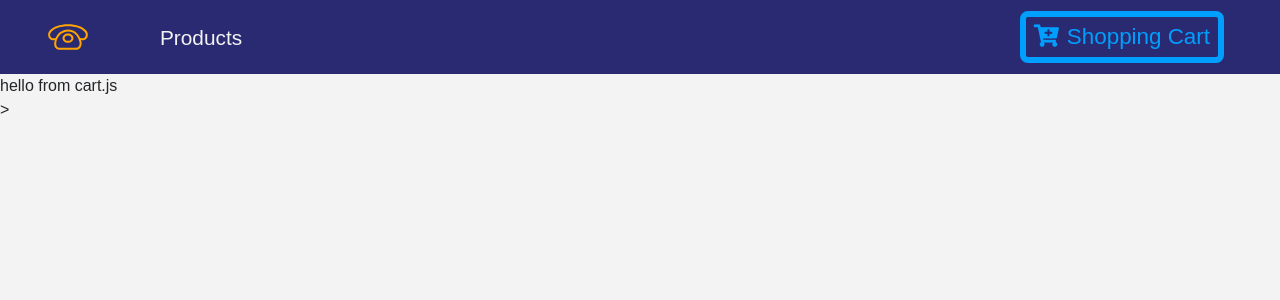
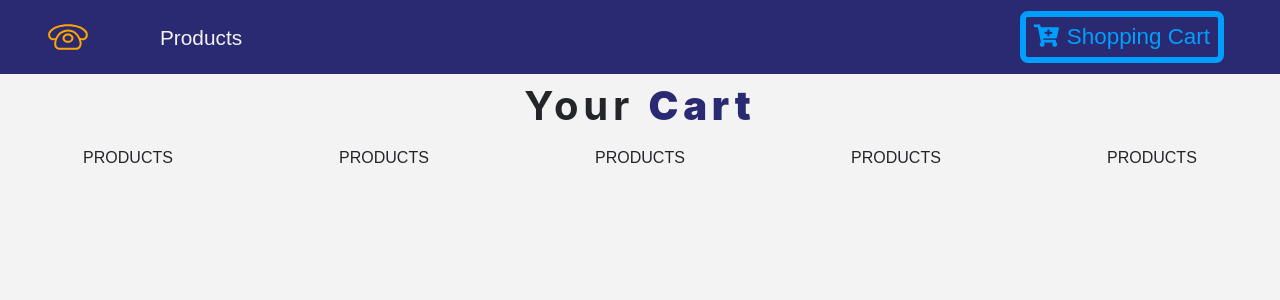
Before and after one commit to treygithub/react-store, a React (Create React App) app: page /cart in a window 1280 px wide. Shown: the top 300 px of the page. Built offline with nearby package versions, Linux system fonts and the light colour scheme.

Commit message:
setting up cart foldfer

```diff
--- a/src/App.js
+++ b/src/App.js
@@ -5,7 +5,7 @@
 import Navbar from './components/Navbar';
 import ProductList from './components/ProductList';
 import Details from './components/Details';
-import Cart from './components/Cart';
+import Cart from './components/Cart/';
 import Default from './components/Default';
 import Modal from './components/Modal';
 
@@ -20,7 +20,7 @@
           <Route path="/cart" component={Cart}/>
           <Route component={Default}/>
         </Switch>
-        <Modal/>>
+        <Modal/>
       </React.Fragment>
     );
   }
--- a/src/components/Cart.js
+++ /dev/null
@@ -1,11 +0,0 @@
-import React, { Component } from 'react'
-
-export default class Cart extends Component {
-  render() {
-    return (
-      <div>
-        hello from cart.js
-      </div>
-    )
-  }
-}
--- /dev/null
+++ b/src/components/Cart/Cart.js
@@ -0,0 +1,15 @@
+import React, { Component } from 'react';
+import Title from '../Title';
+import CartColumns from './CartColumns';
+
+
+export default class Cart extends Component {
+  render() {
+    return (
+      <section>
+        <Title name="your" title="cart"/>
+        <CartColumns/>
+      </section>
+    )
+  }
+}
--- /dev/null
+++ b/src/components/Cart/CartColumns.js
@@ -0,0 +1,25 @@
+import React from 'react';
+
+export default function CartColumns() {
+    return (
+      <div className="container-fluid text-center d-none d-lg-block">
+        <div className="row">
+            <div className="col-10 mx-auto col-lg-2">
+                <p className="text-uppercase">Products</p>
+            </div>
+            <div className="col-10 mx-auto col-lg-2">
+                <p className="text-uppercase">Products</p>
+            </div>
+            <div className="col-10 mx-auto col-lg-2">
+                <p className="text-uppercase">Products</p>
+            </div>
+            <div className="col-10 mx-auto col-lg-2">
+                <p className="text-uppercase">Products</p>
+            </div>
+            <div className="col-10 mx-auto col-lg-2">
+                <p className="text-uppercase">Products</p>
+            </div>
+        </div>
+      </div>
+    )
+  }
--- /dev/null
+++ b/src/components/Cart/package.json
@@ -0,0 +1,3 @@
+{
+    "main":"Cart.js"
+}
--- a/src/context.js
+++ b/src/context.js
@@ -10,7 +10,10 @@
         detailProduct: detailProduct,
         cart:[],
         modalOpen:false,
-        modalProduct:detailProduct
+        modalProduct:detailProduct,
+        cartSubTotal:0,
+        cartTax: 0,
+        cartTotal:0,
     }
 componentDidMount(){
 this.setProducts();
@@ -64,6 +67,20 @@
     return {modalOpen:false}
   })
 }
+
+increment = (id) =>{
+  console.log('increated by one' );
+}
+
+decrement = (id) =>{
+  console.log('decreated by one' );
+}
+deleteItem = (id) =>{
+  console.log('remove item' );
+}
+clearCart = () =>{
+  console.log('cart cleared' )
+}
   render() {
     return (
       <ProductContext.Provider value={{
@@ -71,7 +88,11 @@
         handleDetail:this.handleDetail,
         addToCart:this.addToCart,
         openModal:this.openModal,
-        closeModal:this.closeModal
+        closeModal:this.closeModal,
+        increment:this.increment,
+        decrement:this.decrement,
+        clearCart:this.clearCart,
+        deleteItem:this.deleteItem
       }}>
         {this.props.children}
       </ProductContext.Provider>
```
Also changed, not shown: 1 other file (tests, documents, lock files or other folders).
